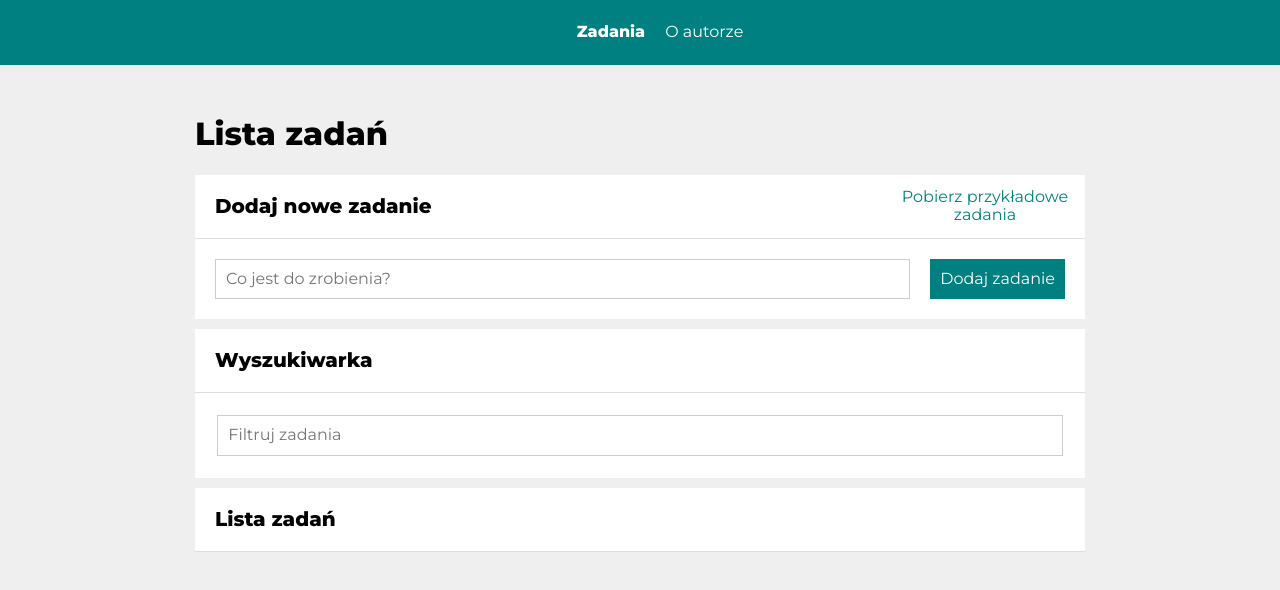
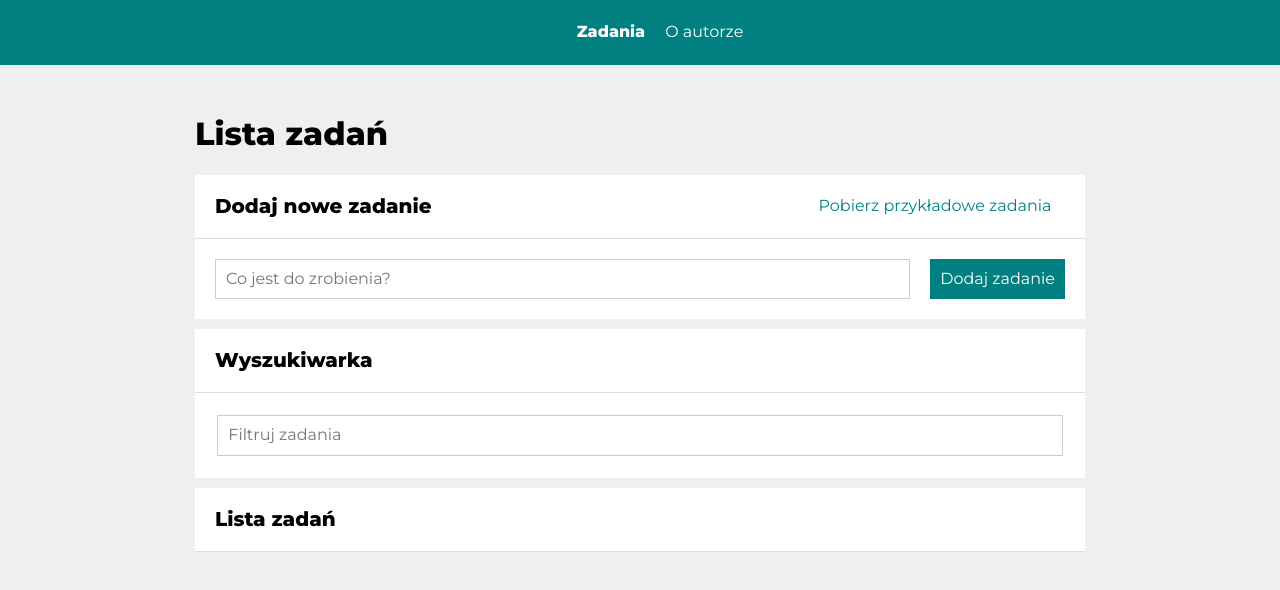
Before and after one commit to WerkaStrong/todo-list-react, a React (Create React App) app: page /#/zadania in a window 1280 px wide. Shown: the top 590 px of the page. Built offline with nearby package versions, Linux system fonts and the light colour scheme.

Commit message:
changed button width

```diff
--- a/src/features/tasks/TasksPage/Buttons/ExampleTaskButton/styled.js
+++ b/src/features/tasks/TasksPage/Buttons/ExampleTaskButton/styled.js
@@ -2,7 +2,7 @@ import styled, { css } from "styled-components";
 
 export const Button = styled.button`
     background-color: white;
-    width: 200px;
+    width: 300px;
     margin: 0;
     border: none;
     color:teal;
@@ -24,5 +24,6 @@ export const Button = styled.button`
         flex-basis: 100%;
         margin: 0;
         padding: 0,5%;
+        width: auto;
     }
 `;
```
